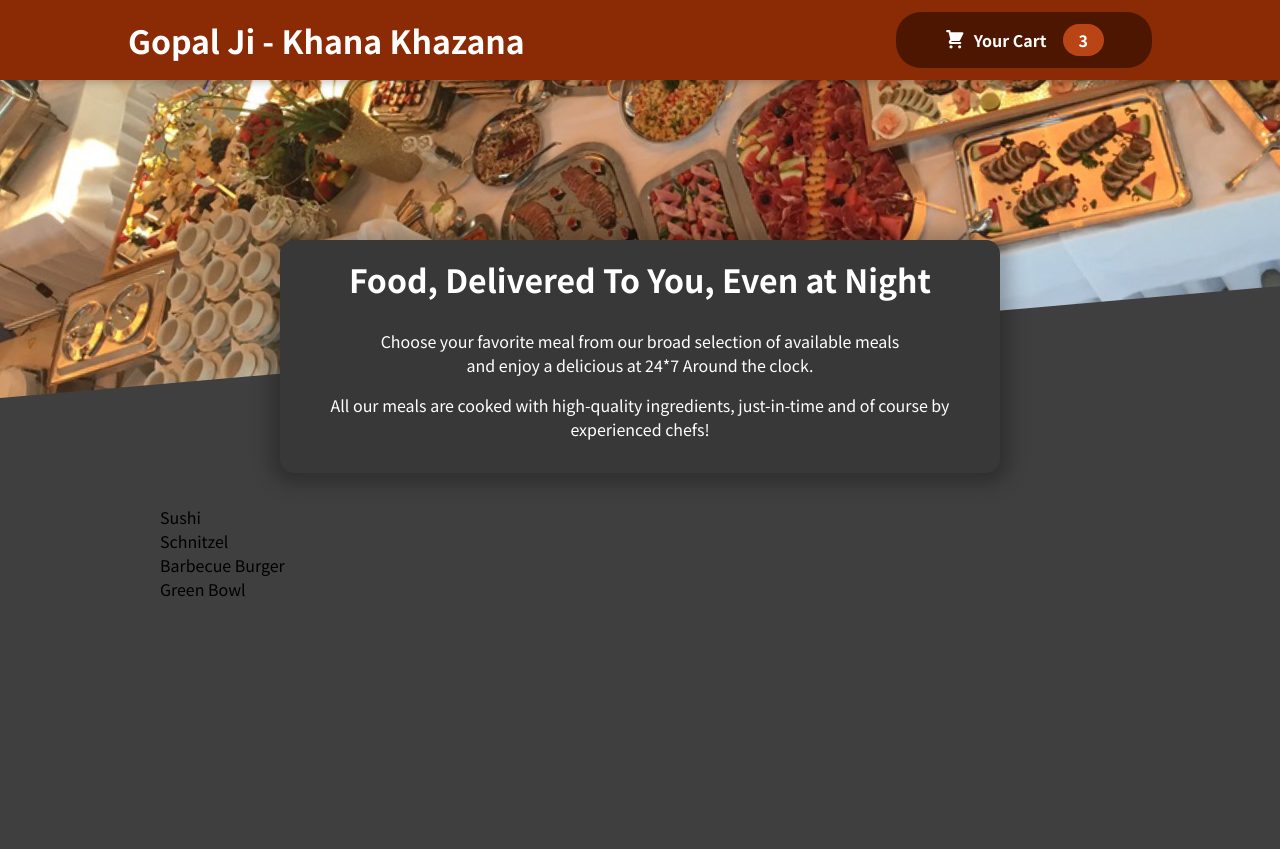
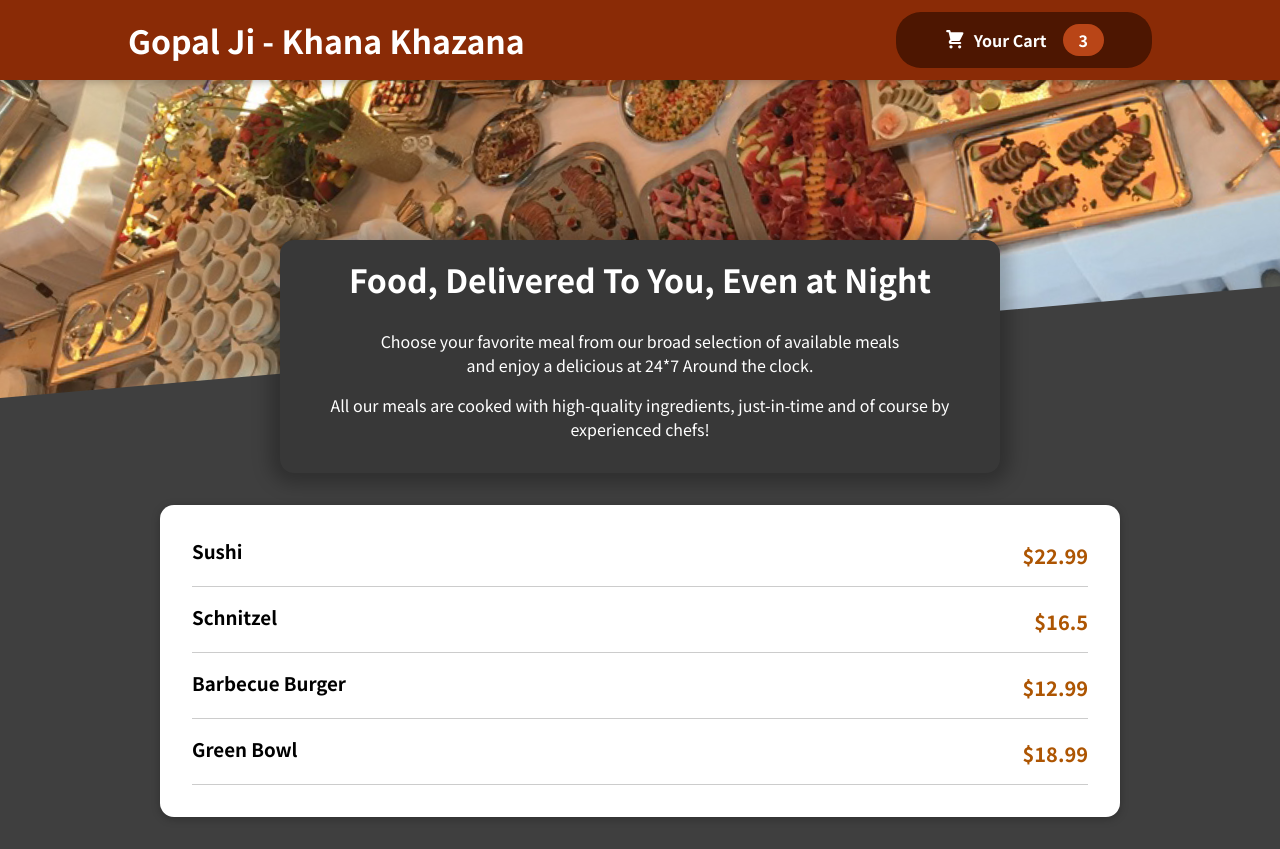
Before and after one commit to whynesspower/JEC-Food-Order-App, a JavaScript app: page / in a window 1280 px wide. Before the commit the page ends 800 px from the top, so only its background shows below. Built offline with nearby package versions, Linux system fonts and the light colour scheme.

Commit message:
Card, MealItem and List element changes

```diff
--- a/src/components/Meals/AvailableMeals.js
+++ b/src/components/Meals/AvailableMeals.js
@@ -1,4 +1,7 @@
+import Card from "../UI/Card";
 import classes from "./AvailableMeals.module.css";
+import MealItem from "./MealsItem/MealsItem";
+
 const DUMMY_MEALS = [
   {
     id: "m1",
@@ -27,12 +30,19 @@
 ];
 
 const AvailableMeals = () => {
-  const mealList = DUMMY_MEALS.map((meal) => {
-    return <li>{meal.name}</li>;
-  });
+  const mealList = DUMMY_MEALS.map((meal) => (
+    <MealItem
+      key={meal.id}
+      name={meal.name}
+      description={meal.description}
+      price={meal.price}
+    />
+  ));
   return (
     <section className={classes.meals}>
-      <ul>{mealList}</ul>
+      <Card>
+        <ul>{mealList}</ul>
+      </Card>
     </section>
   );
 };
--- /dev/null
+++ b/src/components/Meals/MealsItem/MealsItem.js
@@ -0,0 +1,15 @@
+import classes from "./MealsItem.module.css";
+const MealItem = (props) => {
+  const price = `$${props.price}`;
+  return (
+    <li>
+      <div className={classes.meal}>
+        <h3>{props.name}</h3>
+        <div className={classes.description}>{props.descriptiO}</div>
+        <div className={classes.price}> {price}</div>
+      </div>
+    </li>
+  );
+};
+
+export default MealItem;
--- /dev/null
+++ b/src/components/Meals/MealsItem/MealsItem.module.css
@@ -0,0 +1,22 @@
+.meal {
+  display: flex;
+  justify-content: space-between;
+  margin: 1rem;
+  padding-bottom: 1rem;
+  border-bottom: 1px solid #ccc;
+}
+
+.meal h3 {
+  margin: 0 0 0.25rem 0;
+}
+
+.description {
+  font-style: italic;
+}
+
+.price {
+  margin-top: 0.25rem;
+  font-weight: bold;
+  color: #ad5502;
+  font-size: 1.25rem;
+}
--- /dev/null
+++ b/src/components/UI/Card.js
@@ -0,0 +1,5 @@
+import classes from "./Card.module.css";
+const Card = (props) => {
+  return <div className={classes.card}>{props.children}</div>;
+};
+export default Card;
--- /dev/null
+++ b/src/components/UI/Card.module.css
@@ -0,0 +1,6 @@
+.card {
+  padding: 1rem;
+  box-shadow: 0 2px 8px rgba(0, 0, 0, 0.25);
+  border-radius: 14px;
+  background-color: white;
+}
```
